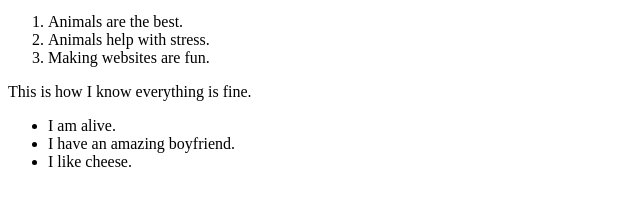
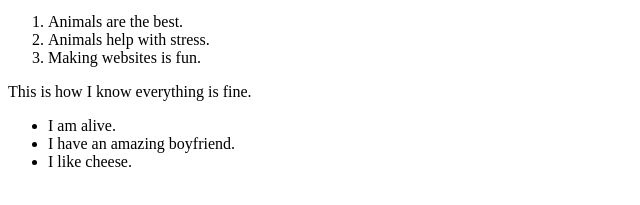
Before and after one commit to MLAbney/html-basics, a plain HTML site: page index.html in a window 1280 px wide. Shown: the part 169-374 px from the top of the page, 0-640 px from the left. Drawn offline with Linux system fonts and the light colour scheme.

Commit message:
Update file

```diff
--- a/index.html
+++ b/index.html
@@ -12,7 +12,7 @@
   <ol>
     <li>Animals are the best.</li>
     <li>Animals help with stress.</li>
-    <li>Making websites are fun.</li>
+    <li>Making websites is fun.</li>
   </ol>
   <p> This is how I know everything is fine.</p>
     <ul>
```
